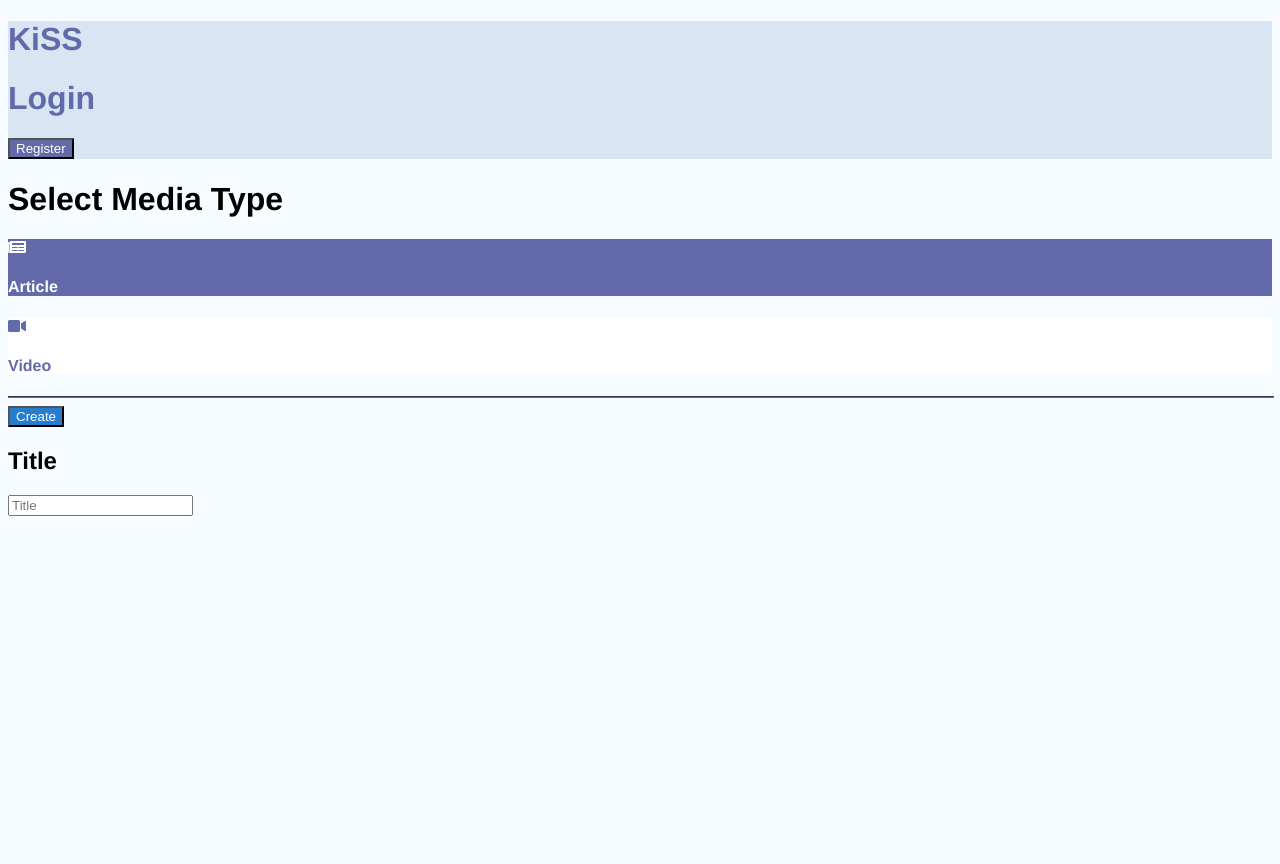
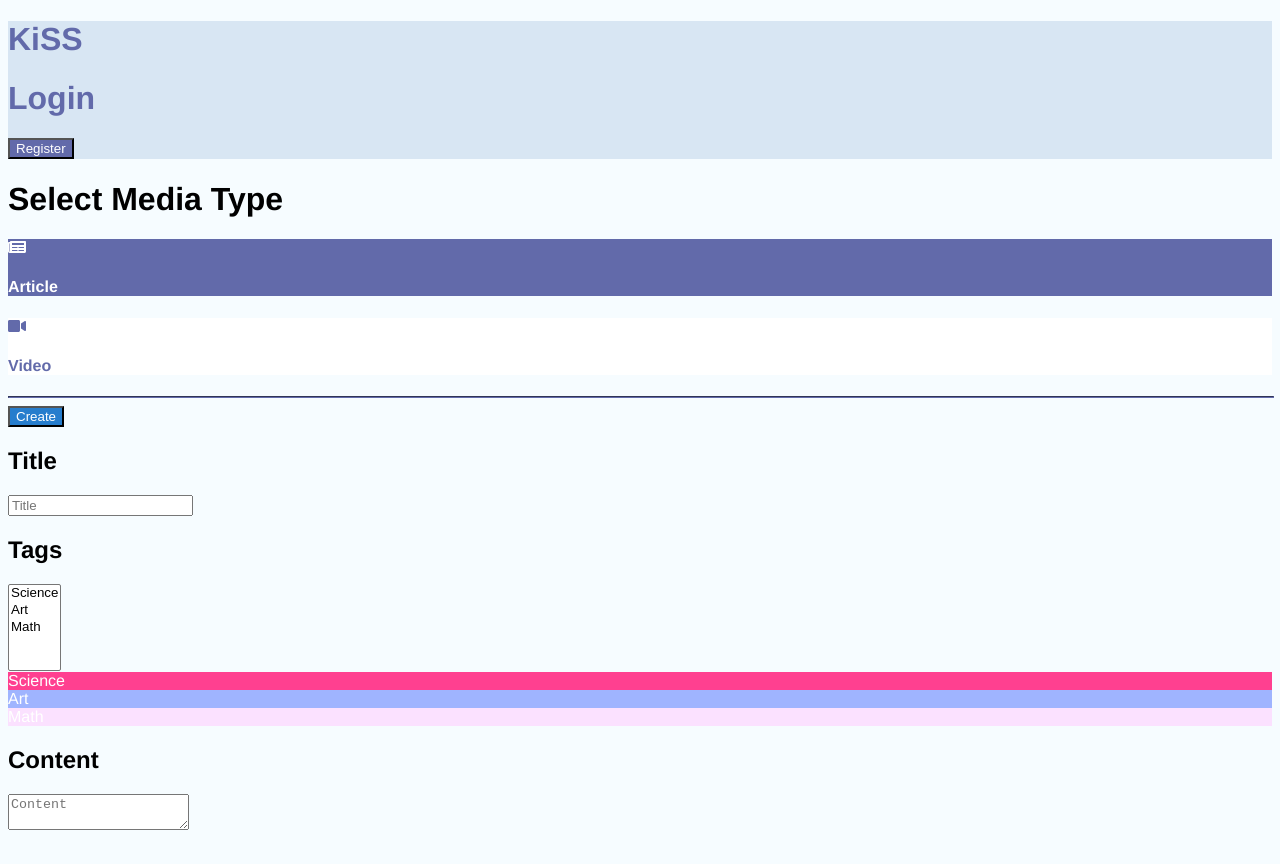
Before and after one commit to se-kiss/kiss-client, a Next.js app: page /playlists/1/media/new in a window 1280 px wide. Shown: the top 864 px of the page. Built offline with nearby package versions, Linux system fonts and the light colour scheme.

Commit message:
add tag field and textarea

```diff
--- a/src/lib/MediaFormContext.tsx
+++ b/src/lib/MediaFormContext.tsx
@@ -7,6 +7,9 @@ export enum MediaTypes {
 
 interface MediaFormState {
   mediaType: MediaTypes
+  title: string
+  content?: any
+  description?: string
 }
 
 interface IMediaFormContext {
@@ -16,6 +19,9 @@ interface IMediaFormContext {
 
 export const initialState = {
   mediaType: MediaTypes.Article,
+  title: '',
+  content: null,
+  description: '',
 }
 
 export const MediaFormContext = createContext<IMediaFormContext>({
--- a/src/pages/playlists/[id]/media/new.tsx
+++ b/src/pages/playlists/[id]/media/new.tsx
@@ -13,6 +13,10 @@ import styled from 'styled-components'
 
 type MediaTypeProps = {
   active?: boolean
+}
+
+type TagProps = {
+  color?: string
 }
 
 const MediaType = styled.div<MediaTypeProps>`
@@ -48,6 +52,11 @@ const Button = styled.button`
   }
 `
 
+const Tag = styled.div<TagProps>`
+  background: ${({color}) => (color ? color : 'white')};
+  color: white;
+`
+
 const SideBox: FC = () => {
   const {state, dispatch} = useContext(MediaFormContext)
 
@@ -74,7 +83,13 @@ const SideBox: FC = () => {
             key={type}
             className="flex flex-row items-center rounded my-2 py-2 pl-2 cursor-pointer"
             active={type === state.mediaType}
-            onClick={() => dispatch({...initialMediaState, mediaType: type})}
+            onClick={() =>
+              dispatch({
+                ...initialMediaState,
+                mediaType: type,
+                title: state.title,
+              })
+            }
           >
             <FontAwesomeIcon icon={icon} className="mr-4" />
             <h4 className="text-lg font-medium">{name}</h4>
@@ -93,14 +108,70 @@ const SideBox: FC = () => {
   )
 }
 
+const TagField: FC = () => {
+  const tags = [
+    {
+      name: 'Science',
+      color: '#ff4090',
+    },
+    {
+      name: 'Art',
+      color: '#9fb4ff',
+    },
+    {
+      name: 'Math',
+      color: '#fbe1ff',
+    },
+  ]
+
+  return (
+    <div className="my-12">
+      <h2 className="text-md font-semibold mb-4">Tags</h2>
+
+      <select multiple size={5} className="w-1/3 h-8 shadow mb-4">
+        {tags.map(({name}) => (
+          <option key={name}>{name}</option>
+        ))}
+      </select>
+
+      <div className="flex flex-row flex-wrap">
+        {tags.map(({name, color}) => (
+          <Tag
+            key={name}
+            color={color}
+            className="rounded p-1 mr-2 mb-2 font-bold"
+          >
+            {name}
+          </Tag>
+        ))}
+      </div>
+    </div>
+  )
+}
+
 const ArticleForm: FC = () => {
+  const {state, dispatch} = useContext(MediaFormContext)
+
   return (
     <div className="w-full h-full px-10 py-10">
-      <div>
+      <div className="mb-6">
         <h2 className="text-md font-semibold mb-1">Title</h2>
         <input
           className="w-full text-xl rounded-sm shadow-lg py-2 pl-4"
           placeholder="Title"
+          name="title"
+          value={state.title}
+          onChange={(e) => dispatch({[e.target.name]: e.target.value})}
+        />
+      </div>
+
+      <TagField />
+
+      <div className="my-12">
+      <h2 className="text-md font-semibold mb-1">Content</h2>
+        <textarea
+          className="w-full h-60 text-xl rounded-sm shadow-lg py-2 pl-4 resize-none overflow-hidden"
+          placeholder="Content"
         />
       </div>
     </div>
@@ -108,6 +179,7 @@ const ArticleForm: FC = () => {
 }
 
 const VideoForm: FC = () => {
+  const {state, dispatch} = useContext(MediaFormContext)
   const videoInput = useRef(null)
 
   const onUploadClick = () => {
@@ -138,13 +210,18 @@ const VideoForm: FC = () => {
           <input
             className="w-full text-xl rounded-sm shadow-lg py-2 pl-4"
             placeholder="Title"
+            name="title"
+            value={state.title}
+            onChange={(e) => dispatch({[e.target.name]: e.target.value})}
           />
         </div>
 
+        <TagField />
+
         <div className="mt-8">
           <h2 className="text-md font-semibold mb-1">Description</h2>
-          <input
-            className="w-full text-xl rounded-sm shadow-lg py-2 pl-4"
+          <textarea
+            className="w-full h-24 text-xl rounded-sm shadow-lg py-2 pl-4 resize-none overflow-hidden"
             placeholder="Description"
           />
         </div>
```
